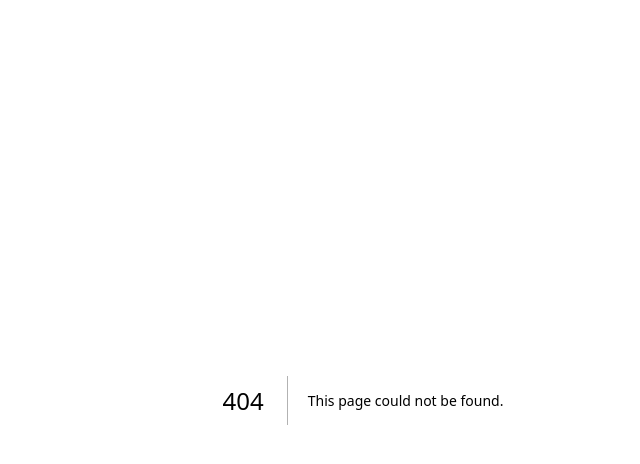
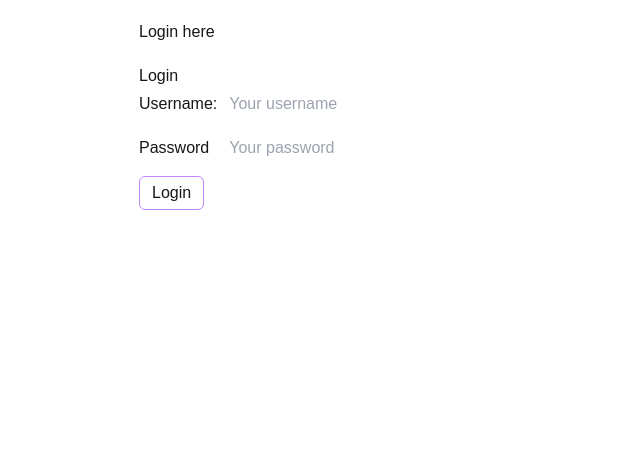
Before and after one commit to Simon-Bertram/django-nextjs-frontend, a Next.js app: page /login in a window 1280 px wide. Before the commit this address had no page. Shown: the top 464 px of the page, without its empty margins (277-917 px from the left). Built offline with nearby package versions, Linux system fonts and the light colour scheme.

Commit message:
Transform form data into json, submit with fetch and await the response and transform it into json

```diff
--- /dev/null
+++ b/src/app/login/page.jsx
@@ -0,0 +1,73 @@
+"use client";
+// -> url -> /login
+
+const LOGIN_URL = "http://localhost:8001/api/token/pair";
+
+export default function Page() {
+  async function handleSubmit(event) {
+    event.preventDefault();
+    console.log(event, event.target);
+    const formData = new FormData(event.target);
+    const objectFromForm = Object.fromEntries(formData);
+    const jsonData = JSON.stringify(objectFromForm);
+    const requestOptions = {
+      method: "POST",
+      headers: {
+        "Content-Type": "application/json",
+      },
+      body: jsonData,
+    };
+    const response = await fetch(LOGIN_URL, requestOptions);
+    const data = await response.json();
+    console.log(data);
+    if (response.ok) {
+      console.log("Logged in");
+    }
+  }
+
+  return (
+    <div className="h-[95vh]">
+      <div className="max-w-md mx-auto py-5">
+        <h1>Login here</h1>
+        <form action="" onSubmit={handleSubmit} className="py-5">
+          <legend>Login</legend>
+          <fieldset>
+            <div className="flex items-center mb-3">
+              <label htmlFor="username">Username:</label>
+              <div className="ml-2">
+                <input
+                  className="p-1"
+                  type="text"
+                  name="username"
+                  id="username"
+                  placeholder="Your username"
+                  required
+                />
+              </div>
+            </div>
+            <div className="flex items-center mb-3">
+              <label htmlFor="password">Password</label>
+              <div className="ml-4">
+                <input
+                  className="p-1"
+                  type="password"
+                  name="password"
+                  id="password"
+                  placeholder="Your password"
+                  required
+                />
+              </div>
+            </div>
+          </fieldset>
+
+          <button
+            type="submit"
+            className="border-purple-400 px-3 py-1 rounded-md border hover:bg-white hover:text-black"
+          >
+            Login
+          </button>
+        </form>
+      </div>
+    </div>
+  );
+}
```
